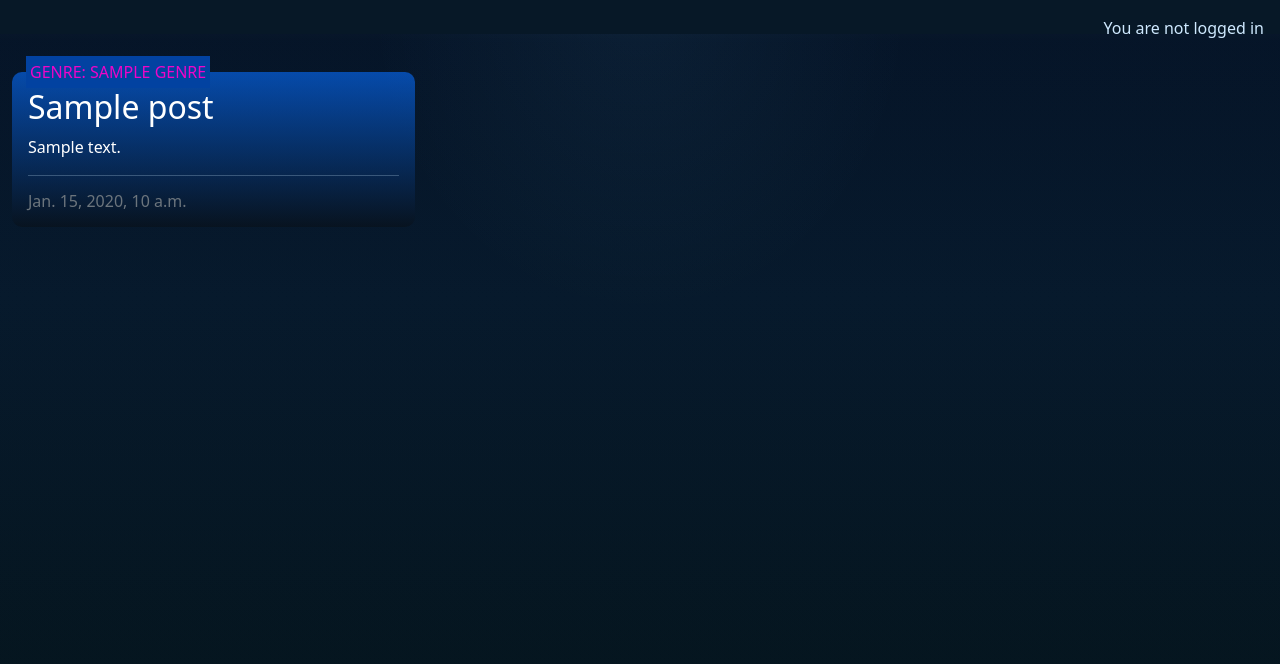
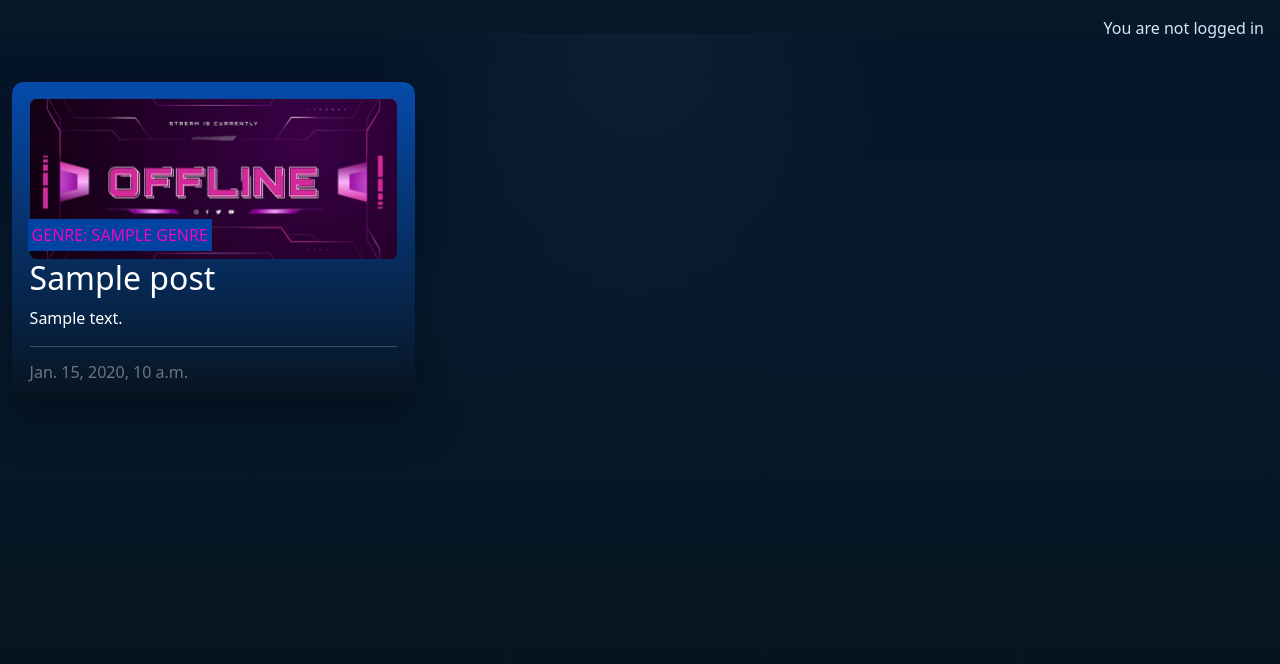
Before and after one commit to Zxi01/Capstone, a Django app: template reviews/templates/reviews/index.html in a window 1280 px wide. Shown: the part 62-726 px from the top of the page. Run offline with Django 5.2, Linux system fonts and the light colour scheme; the template is opened without the code that fills it: most values are stand-ins (such as "Sample title", 1, 10 or a date in 2020); data that the repository does not hold is empty.

Commit message:
add placeholder image to homepage with styling

```diff
--- a/reviews/templates/reviews/index.html
+++ b/reviews/templates/reviews/index.html
@@ -1,7 +1,9 @@
-{% extends "base.html" %} {% block content %}
+{% extends "base.html" %}
+{% load static %}
+{% block content %}
 
 <!-- index.html content starts here -->
-<div class="container-fluid">
+<div class="container-fluid reviews-index">
     <div class="row">
         <!-- Blog Entries Column -->
         <div class="col-12 mt-3 left">
@@ -11,6 +13,7 @@
                     <div class="card mb-4">
                         <div class="card-body">
                             <div class="image-container">
+                                <img src="{% static 'images/offline.jpg' %}" class="scale" alt="post image">
                                 <div class="image-flash">
                                     <p class="genre">
                                         Genre: {{ post.genre|cut:"`"|cut:"["|cut:"]" }}
--- a/static/css/style.css
+++ b/static/css/style.css
@@ -58,6 +58,20 @@ body {
 .scale {
     width: 100%;
     height: auto;
+}
+
+/* Slightly smaller thumbnail images on the index page */
+.reviews-index .image-container .scale {
+    width: 100%;
+    height: 160px;
+    object-fit: cover;
+    border-radius: 6px;
+}
+
+@media (max-width: 576px) {
+    .reviews-index .image-container .scale {
+        height: 120px;
+    }
 }
 
 .genre {
@@ -254,3 +268,29 @@ body {
 .comment-count {
     color: #ffffff;
 }
+
+/* Thinner cards with more visual depth on the index */
+.reviews-index .col-md-6 {
+    display: flex;
+    align-items: stretch;
+}
+.reviews-index .card {
+    max-width: 520px;
+    margin: 0.6rem auto;
+    width: 100%;
+    border-radius: 12px;
+    overflow: hidden;
+    box-shadow: 0 18px 40px rgba(2,12,28,0.65), 0 6px 18px rgba(8,24,40,0.45) inset;
+    transition: transform 0.18s ease, box-shadow 0.18s ease;
+}
+.reviews-index .card-body {
+    padding: 1.1rem;
+}
+.reviews-index .card:hover {
+    transform: translateY(-8px);
+    box-shadow: 0 28px 60px rgba(2,12,28,0.75), 0 8px 26px rgba(8,24,40,0.55) inset;
+}
+
+@media (max-width: 768px) {
+    .reviews-index .card { max-width: none; margin: 0.5rem 0; }
+}
```
